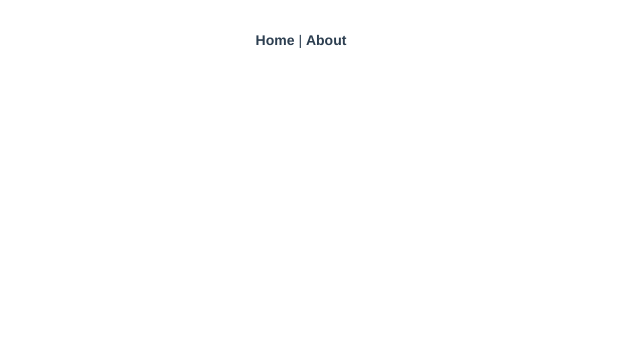
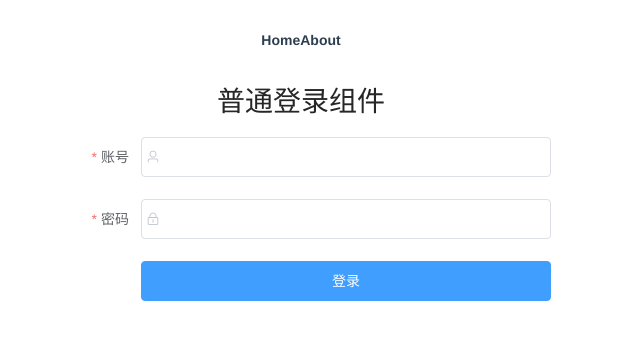
Before and after one commit to DuanXueZhi/axios-vue, a Vue app: page /login in a window 1280 px wide. Shown: the top 340 px of the page, without its empty margins (339-979 px from the left). Built offline with nearby package versions, Linux system fonts and the light colour scheme.

Commit message:
登录组件

```diff
--- a/src/App.vue
+++ b/src/App.vue
@@ -1,10 +1,10 @@
 <template>
   <div id="app">
-    <div id="nav">
-      <router-link to="/">Home</router-link> |
-      <router-link to="/about">About</router-link>
-    </div>
     <back-top>
+      <div id="nav">
+        <router-link to="/">Home</router-link>
+        <router-link to="/about">About</router-link>
+      </div>
       <router-view/>
     </back-top>
   </div>
--- /dev/null
+++ b/src/components/AccountLogin.vue
@@ -0,0 +1,50 @@
+<template>
+  <div>
+    <el-form ref="ruleForm" :model="ruleForm" :rules="rules" label-width="90px">
+      <el-form-item label="账号" prop="username">
+        <el-input v-model="ruleForm.username">
+          <i slot="prefix" class="el-icon-user"></i>
+        </el-input>
+      </el-form-item>
+      <el-form-item label="密码" prop="password">
+        <el-input v-model="ruleForm.password" show-password>
+          <i slot="prefix" class="el-icon-lock"></i>
+        </el-input>
+      </el-form-item>
+      <el-form-item>
+        <el-button type="primary" style="width: 100%;" @click="login">登录</el-button>
+      </el-form-item>
+    </el-form>
+  </div>
+</template>
+
+<script>
+export default {
+  name: 'AccountLogin',
+  props: {
+    ruleForm: {
+      type: Object,
+      required: true
+    },
+    rules: {
+      type: Object,
+      required: true
+    }
+  },
+  methods: {
+    login() {
+      this.$refs.ruleForm.validate(valid => {
+        if (valid) {
+          this.$emit('submit')
+        } else {
+          this.$emit('errHandle')
+        }
+      })
+    }
+  }
+}
+</script>
+
+<style scoped lang="less">
+
+</style>
--- a/src/globalComponents/index.js
+++ b/src/globalComponents/index.js
@@ -4,5 +4,7 @@
 
 import Vue from 'vue'
 import BackTop from '../components/BackTop'
+import AccountLogin from '@/components/AccountLogin'
 
 Vue.component('backTop', BackTop)
+Vue.component('accountLogin', AccountLogin)
--- a/src/router/index.js
+++ b/src/router/index.js
@@ -42,6 +42,11 @@ const routes = [
     path: '/backTopTwo',
     name: 'backTopTwo',
     component: () => import('@/views/element_ui_custom_packaging/backTopTwo')
+  },
+  {
+    path: '/login',
+    name: 'login',
+    component: () => import('@/views/element_ui_custom_packaging/login')
   }
 ]
 
--- a/src/views/Home.vue
+++ b/src/views/Home.vue
@@ -4,6 +4,7 @@
     <HelloWorld msg="Welcome to Your Vue.js App"/>
     <el-button type="primary" @click="goTo('backTopOne')">backTop页面1</el-button>
     <el-button type="primary" @click="goTo('backTopTwo')">backTop页面1</el-button>
+    <el-button type="primary" @click="goTo('login')">login页面1</el-button>
   </div>
 </template>
 
--- /dev/null
+++ b/src/views/element_ui_custom_packaging/login.vue
@@ -0,0 +1,49 @@
+<template>
+  <div class="login">
+    <h1>普通登录组件</h1>
+    <div class="account">
+      <account-login :rule-form="ruleForm" :rules="rules" @submit="submit" @errHandle="errHandle"></account-login>
+    </div>
+  </div>
+</template>
+
+<script>
+export default {
+  name: 'Login',
+  data() {
+    return {
+      ruleForm: {
+        userName: '',
+        password: ''
+      },
+      rules: {
+        username: [
+          {required: true, message: '用户名不为空', trigger: 'blur'},
+          {min: 2, max: 6, message: '用户名在2-6个字符之间', trigger: 'blur'}
+        ],
+        password: [
+          {required: true, message: '用户密码不为空', trigger: 'blur'},
+          {min: 6, max: 15, message: '用户密码在6-15个字符之间', trigger: 'blur'}
+        ]
+      }
+    }
+  },
+  methods: {
+    submit() {
+      this.$message.success('提交成功')
+    },
+    errHandle() {
+      this.$message.error('表单填写有误，请检查')
+    }
+  }
+}
+</script>
+
+<style scoped lang="less">
+  .login {
+    .account {
+      width: 500px;
+      margin: auto;
+    }
+  }
+</style>
```
